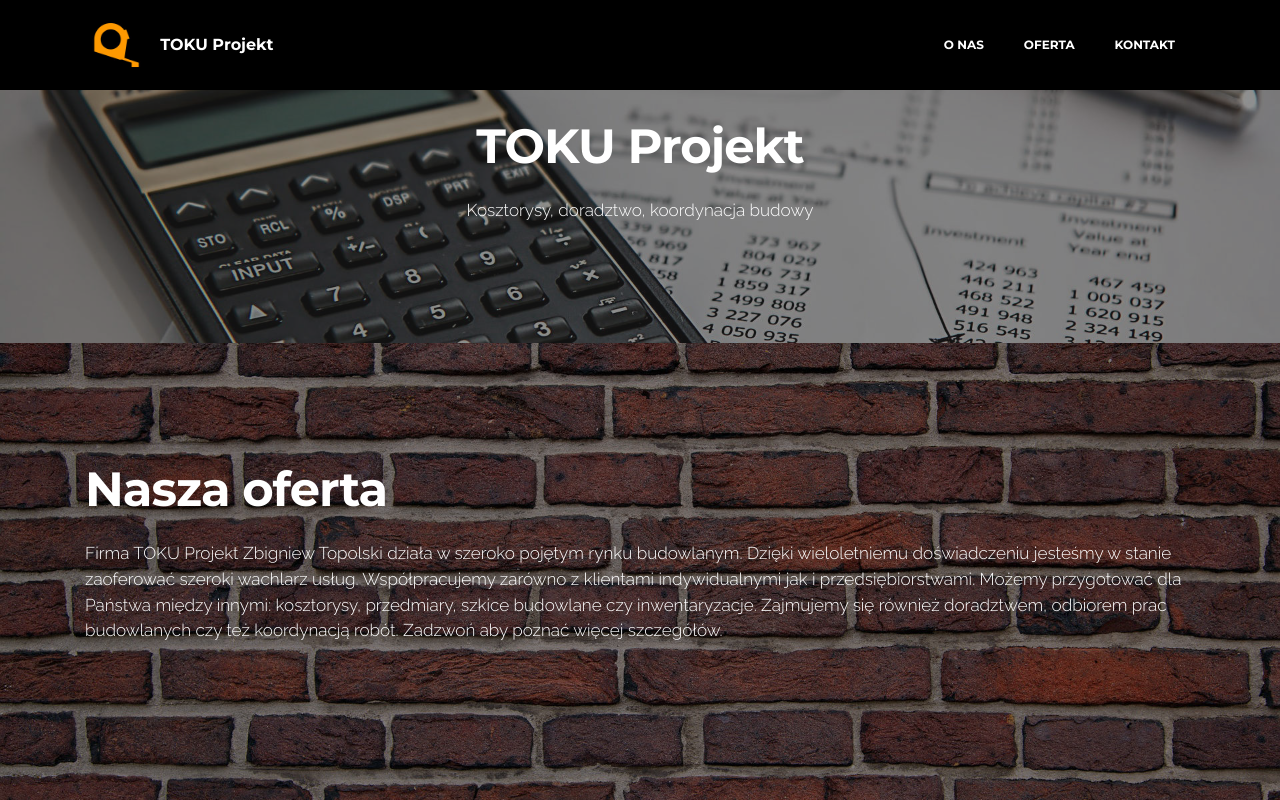
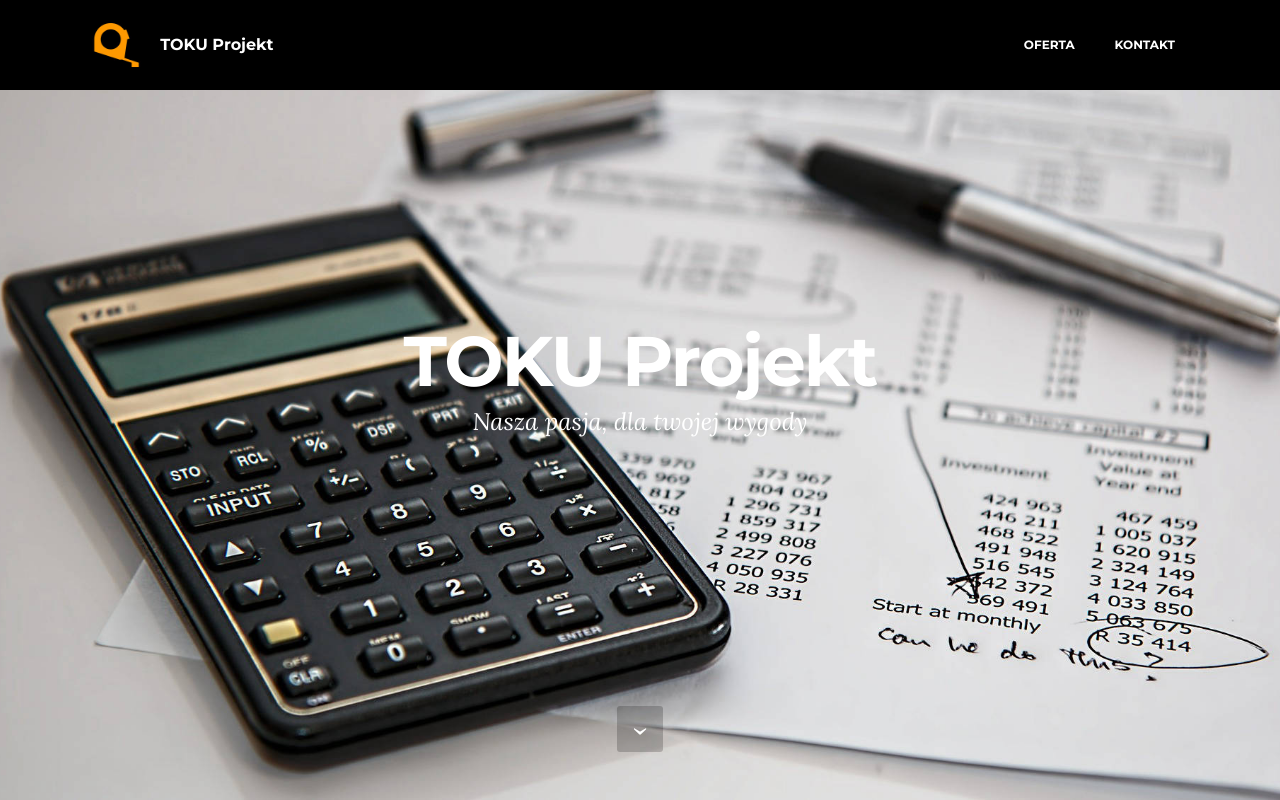
Before and after one commit to tokuprojekt/tokuprojekt.github.io, a plain HTML site: page index.html in a window 1280 px wide. Shown: the top 800 px of the page. Drawn offline with Linux system fonts and the light colour scheme; a script that the page names is missing.

Commit message:
create github pages

```diff
--- a/assets/mobirise/css/mbr-additional.css
+++ b/assets/mobirise/css/mbr-additional.css
@@ -515,10 +515,6 @@ section.form .container {
 #ext_menu-9 .dropdown-item[aria-expanded="true"] {
   color: #c0a375!important;
 }
-#msg-box8-0 .mbr-section-title,
-#msg-box8-0 .lead {
-  color: #fff;
-}
 #content5-7 .mbr-section-title,
 #content5-7 .lead {
   color: #fff;
--- a/index.html
+++ b/index.html
@@ -45,7 +45,7 @@
                         <div class="hamburger-icon"></div>
                     </button>
 
-                    <ul class="nav-dropdown collapse pull-xs-right nav navbar-nav navbar-toggleable-sm" id="exCollapsingNavbar"><li class="nav-item"><a class="nav-link link" href="https://mobirise.com/">O NAS</a></li><li class="nav-item"><a class="nav-link link" href="https://mobirise.com/">OFERTA</a></li><li class="nav-item"><a class="nav-link link" href="https://mobirise.com/">KONTAKT</a></li></ul>
+                    <ul class="nav-dropdown collapse pull-xs-right nav navbar-nav navbar-toggleable-sm" id="exCollapsingNavbar"><li class="nav-item"><a class="nav-link link" href="index.html#content5-7">OFERTA</a></li><li class="nav-item"><a class="nav-link link" href="index.html#contacts3-8">KONTAKT</a></li></ul>
                     <button hidden="" class="navbar-toggler navbar-close" type="button" data-toggle="collapse" data-target="#exCollapsingNavbar">
                         <div class="close-icon"></div>
                     </button>
@@ -58,19 +58,25 @@
 
 </section>
 
-<section class="engine"><a href="https://mobirise.info/y">free html website templates</a></section><section class="mbr-section article mbr-parallax-background mbr-after-navbar" id="msg-box8-0" data-rv-view="0" style="background-image: url(assets/images/mbr-1920x1131.jpg); padding-top: 120px; padding-bottom: 120px;">
+<section class="engine"><a href="https://mobirise.info/z">best css templates</a></section><section class="mbr-section mbr-section-hero mbr-section-full mbr-section-with-arrow mbr-parallax-background mbr-after-navbar" id="header1-b" data-rv-view="42" style="background-image: url(assets/images/mbr-1920x1131.jpg);">
 
-    <div class="mbr-overlay" style="opacity: 0.5; background-color: rgb(34, 34, 34);">
-    </div>
-    <div class="container">
-        <div class="row">
-            <div class="col-md-8 col-md-offset-2 text-xs-center">
-                <h3 class="mbr-section-title display-2">TOKU Projekt</h3>
-                <div class="lead"><p>Kosztorysy, doradztwo, koordynacja budowy</p></div>
 
+
+    <div class="mbr-table-cell">
+
+        <div class="container">
+            <div class="row">
+                <div class="mbr-section col-md-10 col-md-offset-1 text-xs-center">
+
+                    <h1 class="mbr-section-title display-1">TOKU Projekt</h1>
+                    <p class="mbr-section-lead lead">Nasza pasja, dla twojej wygody<br></p>
+
+                </div>
             </div>
         </div>
     </div>
+
+    <div class="mbr-arrow mbr-arrow-floating" aria-hidden="true"><a href="#content5-7"><i class="mbr-arrow-icon"></i></a></div>
 
 </section>
 
@@ -192,7 +198,7 @@
 
                 <form action="https://mobirise.com/" method="post" data-form-title="MESSAGE">
 
-                    <input type="hidden" value="YRh5/Pvoc0LnBqRU5iEJVIqzn5q/yKalsirdwH3ZIvI/mDox+WIP43u/KIiNti2lH++oUxlFulipC4a48HtvUWs/vFeGoHzE5fnsAihWe1a9tNbUBTntGzmxo8726oIM" data-form-email="true">
+                    <input type="hidden" value="l9Ys04lRe9i95TrXem54tB/lVjuBTBvegF/T9WI7OZcH1po5hHc5gmyrJNbjfdJwu2yIp6wt+lhgLu2O4YI5AxZAVE7oSeDx8zBu7tLfmKfuYN6oeVavGTKbkp7fXHWf" data-form-email="true">
 
 
 
```
Also changed, not shown: 1 other file.
